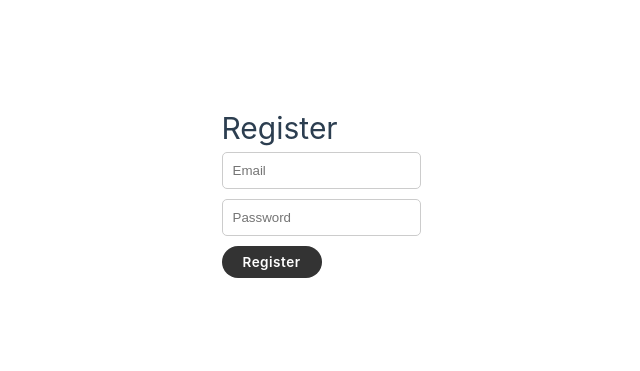
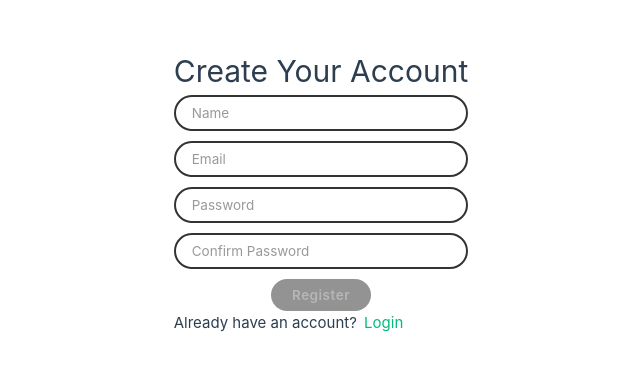
Before and after one commit to BenChaimowicz/cabinet-game, a Vue app in the folder client/: page /register in a window 1280 px wide. Shown: the part 209-580 px from the top of the page, without its empty margins (319-959 px from the left). Built offline with nearby package versions, Linux system fonts and the light colour scheme.

Commit message:
Implement user registration and login functionality, update manifest link, configure API proxy, and enhance RegisterForm component with validation.

```diff
--- a/client/dev-dist/sw.js
+++ b/client/dev-dist/sw.js
@@ -82,7 +82,7 @@ define(['./workbox-f84911c5'], (function (workbox) { 'use strict';
     "revision": "3ca0b8505b4bec776b69afdba2768812"
   }, {
     "url": "index.html",
-    "revision": "0.sr7f98a0o0g"
+    "revision": "0.8gvkdg74bpg"
   }], {});
   workbox.cleanupOutdatedCaches();
   workbox.registerRoute(new workbox.NavigationRoute(workbox.createHandlerBoundToURL("index.html"), {
--- a/client/index.html
+++ b/client/index.html
@@ -3,7 +3,7 @@
 
 <head>
   <meta charset="UTF-8">
-  <link rel="manifest" href="/manifest.json">
+  <link rel="manifest" href="/manifest.webmanifest">
   <link rel="icon" href="/favicon.ico">
   <link rel="apple-touch-icon" href="apple-icon-180.png">
   <meta name="apple-mobile-web-app-capable" content="yes">
--- a/client/src/App.vue
+++ b/client/src/App.vue
@@ -6,6 +6,7 @@
 </script>
 
 <template>
+
   <main>
     <RegisterForm />
   </main>
--- /dev/null
+++ b/client/src/components/LargeButton.vue
@@ -0,0 +1,43 @@
+<script setup lang="ts">
+    defineProps<{
+        text: string
+        disabled?: boolean
+    }>()
+</script>
+
+<template>
+    <button :disabled="disabled">
+        {{ text }}
+    </button>
+</template>
+
+<style scoped>
+    button {
+        padding: 8px 16px;
+        background-color: #333;
+        color: white;
+        border: none;
+        border-radius: 20px;
+        width: fit-content;
+        min-width: 100px;
+        font-size: 0.9em;
+        font-family: 'Inter', system-ui, -apple-system, BlinkMacSystemFont, 'Segoe UI', Roboto, sans-serif;
+        font-weight: 600;
+        letter-spacing: 0.5px;
+        cursor: pointer;
+        transition: all 0.2s ease-in-out;
+    }
+
+    button:hover:not(:disabled) {
+        background-color: #444;
+        transform: translateY(-2px);
+        box-shadow: 0 4px 8px rgba(0, 0, 0, 0.1);
+    }
+
+    button:disabled {
+        background-color: #666;
+        color: #999;
+        cursor: not-allowed;
+        opacity: 0.7;
+    }
+</style>
--- a/client/src/components/Register/RegisterForm.vue
+++ b/client/src/components/Register/RegisterForm.vue
@@ -1,18 +1,42 @@
 <script setup lang="ts">
-    import { ref } from 'vue';
-
+    import { computed, ref } from 'vue';
+    import LargeButton from '../LargeButton.vue';
+    import SmallInput from '../SmallInput.vue';
+    const name = ref('')
     const email = ref('')
     const password = ref('')
+    const confirmPassword = ref('')
+
+    const isDisabled = computed(() => {
+        return email.value.length === 0 || password.value.length === 0 || confirmPassword.value.length === 0 || password.value !== confirmPassword.value
+    })
+
+    const apiUrl = import.meta.env.DEV ? '/api' : import.meta.env.VITE_API_URL;
+    const register = async () => {
+        try {
+            const response = await fetch(`${apiUrl}/auth/register`, {
+                method: 'POST',
+                body: JSON.stringify({ email: email.value, password: password.value, name: name.value })
+            })
+            const data = await response.json()
+            console.log(data);
+        } catch (error) {
+            console.error(error)
+        }
+    }
 </script>
 
 <template>
     <main>
-        <h1>Register</h1>
-        <form>
-            <input type="email" placeholder="Email" v-model="email" />
-            <input type="password" placeholder="Password" v-model="password" />
-            <button type="submit">Register</button>
-        </form>
+        <h1>Create Your Account</h1>
+        <div>
+            <SmallInput placeholder="Name" v-model="name" />
+            <SmallInput placeholder="Email" v-model="email" />
+            <SmallInput placeholder="Password" v-model="password" />
+            <SmallInput placeholder="Confirm Password" v-model="confirmPassword" />
+            <LargeButton text="Register" :disabled="isDisabled" />
+        </div>
+        <p>Already have an account? <router-link to="/login">Login</router-link></p>
     </main>
 </template>
 
@@ -21,35 +45,10 @@
         display: flex;
         flex-direction: column;
     }
-    form {
+    div {
         display: flex;
         flex-direction: column;
         gap: 10px;
-    }
-    input {
-        padding: 10px;
-        border: 1px solid #ccc;
-        border-radius: 5px;
-    }
-    button {
-        padding: 8px 16px;
-        background-color: #333;
-        color: white;
-        border: none;
-        border-radius: 20px;
-        width: fit-content;
-        min-width: 100px;
-        font-size: 0.9em;
-        font-family: 'Inter', system-ui, -apple-system, BlinkMacSystemFont, 'Segoe UI', Roboto, sans-serif;
-        font-weight: 600;
-        letter-spacing: 0.5px;
-        cursor: pointer;
-        transition: all 0.2s ease-in-out;
-    }
-
-    button:hover {
-        background-color: #444;
-        transform: translateY(-2px);
-        box-shadow: 0 4px 8px rgba(0, 0, 0, 0.1);
+        align-items: center;
     }
 </style>
--- /dev/null
+++ b/client/src/components/SmallInput.vue
@@ -0,0 +1,41 @@
+<script setup lang="ts">
+    defineProps<{
+        placeholder: string
+        modelValue: string
+    }>()
+
+    defineEmits<{
+        (e: 'update:modelValue', value: string): void
+    }>()
+</script>
+
+<template>
+    <input :placeholder="placeholder" :value="modelValue" @input="$emit('update:modelValue', ($event.target as HTMLInputElement).value) ?? ''" />
+</template>
+
+<style scoped>
+    input {
+        padding: 8px 16px;
+        background-color: #ffffff;
+        border: 2px solid #333;
+        border-radius: 20px;
+        font-size: 0.9em;
+        font-family: 'Inter', system-ui, -apple-system, BlinkMacSystemFont, 'Segoe UI', Roboto, sans-serif;
+        font-weight: 500;
+        transition: all 0.2s ease-in-out;
+        outline: none;
+        width: 100%;
+        box-sizing: border-box;
+    }
+
+    input:focus {
+        border-color: #444;
+        transform: translateY(-2px);
+        box-shadow: 0 4px 8px rgba(0, 0, 0, 0.1);
+    }
+
+    input::placeholder {
+        color: #999;
+        font-weight: 400;
+    }
+</style>
--- a/client/src/main.ts
+++ b/client/src/main.ts
@@ -2,5 +2,6 @@ import './assets/main.css'
 
 import { createApp } from 'vue'
 import App from './App.vue'
+import router from './router/router'
 
-createApp(App).mount('#app')
+createApp(App).use(router).mount('#app')
--- a/client/vite.config.ts
+++ b/client/vite.config.ts
@@ -7,6 +7,15 @@ import vueDevTools from 'vite-plugin-vue-devtools'
 
 // https://vite.dev/config/
 export default defineConfig({
+  server: {
+    proxy: {
+      '/api': {
+        target: 'https://wj6kn26ngfq5miliygs2kinlfy0jxvyt.lambda-url.us-east-1.on.aws',
+        changeOrigin: true,
+        rewrite: (path) => path.replace(/^\/api/, ''),
+      },
+    },
+  },
   plugins: [
     vue(),
     vueJsx(),
```
Also changed, not shown: client/src/router/index.ts (added, +10 -0 lines), client/src/router/router.ts (added, +9 -0 lines), 2 other files (tests, documents, lock files or other folders).
